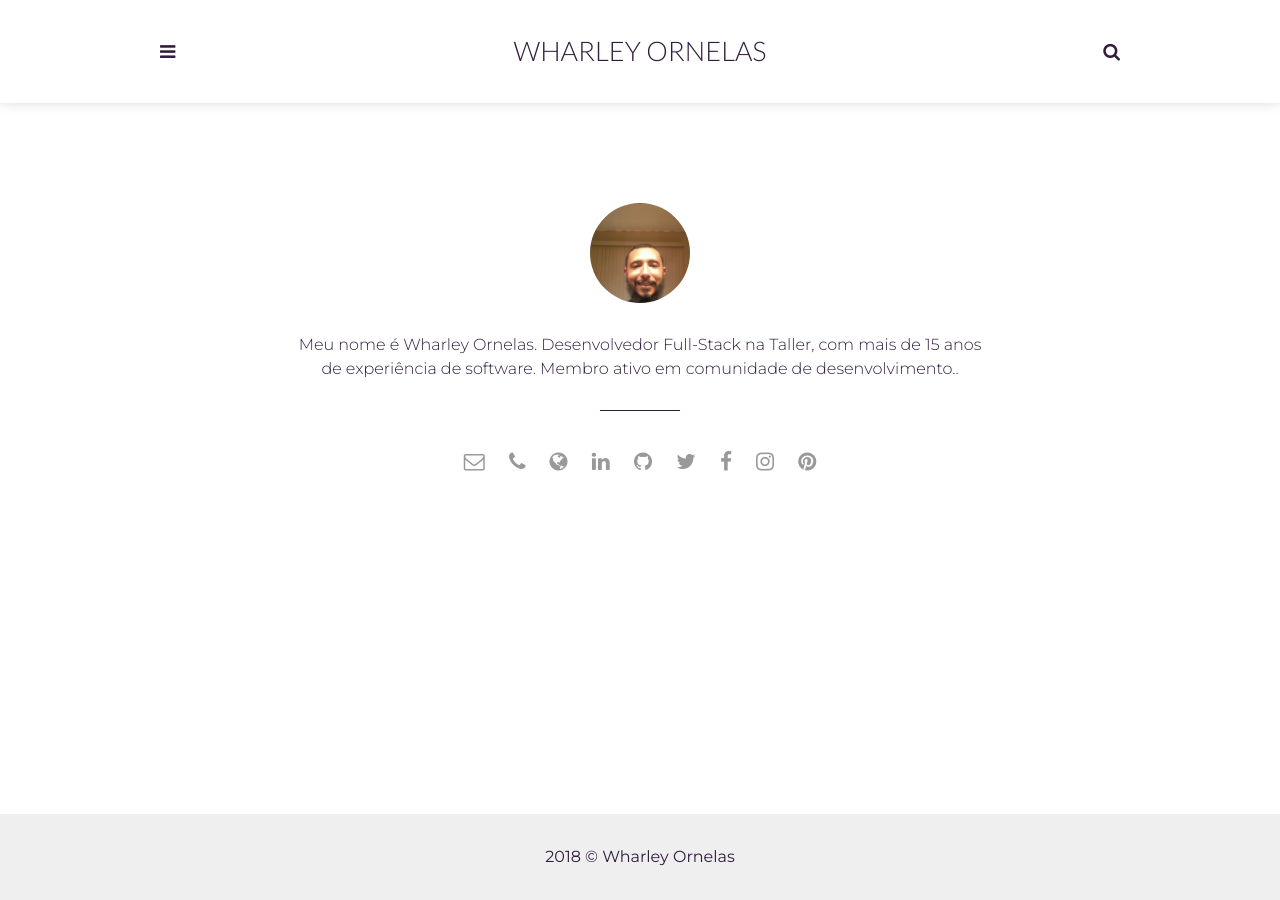
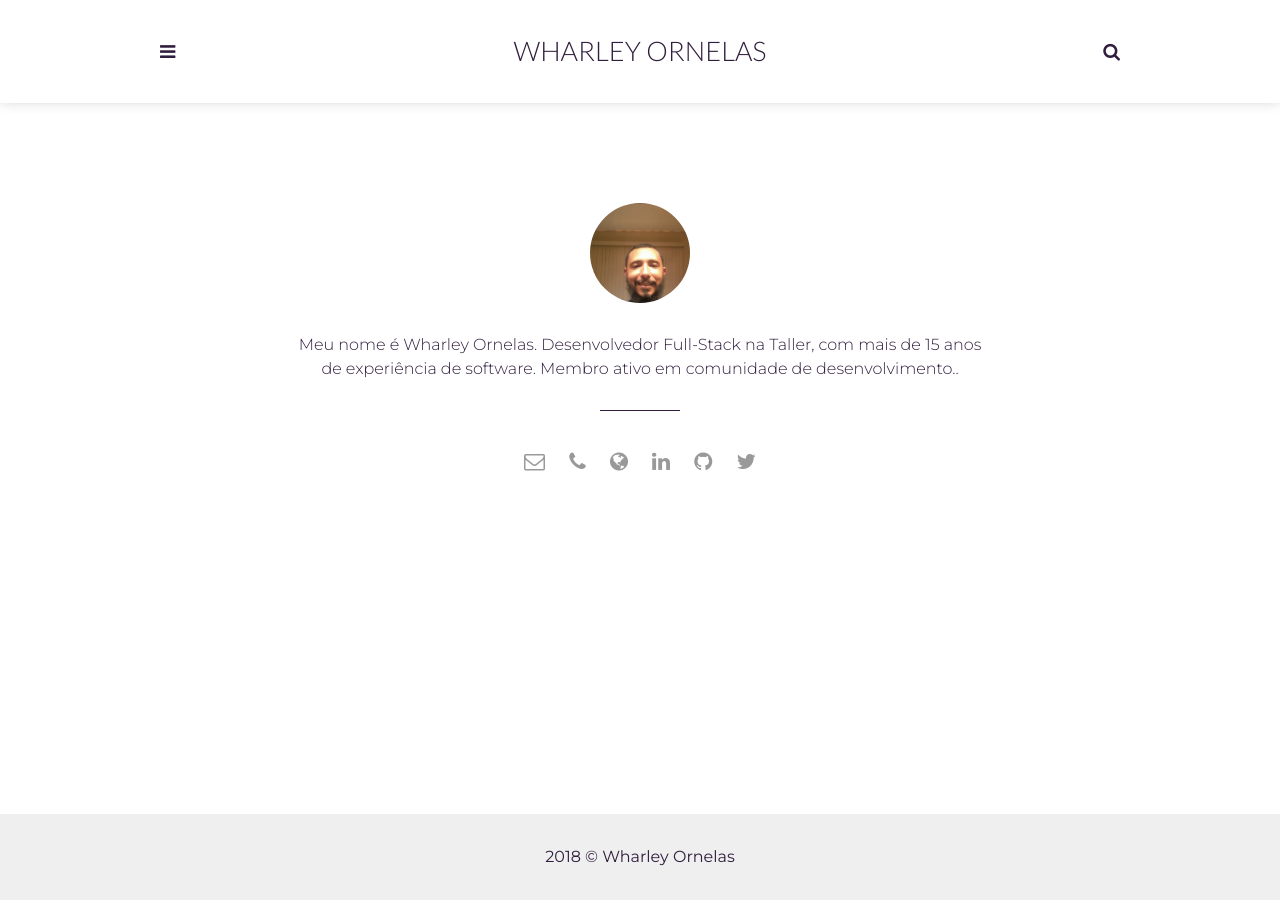
Before and after one commit to wharley/wharley.github.io, a Jekyll site: the page built from _pages/about.html, in a window 1280 px wide. Built offline with Jekyll 4.4.1, drawn with Linux system fonts in a browser that asks for light colours.

Commit message:
Remoged links social from about.

```diff
--- a/_pages/about.html
+++ b/_pages/about.html
@@ -48,24 +48,6 @@ permalink: /about/
       {% else %}
         <li class="twitter"><a href="https://twitter.com/artemsheludko_" target="_blank"><i class="fa fa-twitter" aria-hidden="true"></i></a></li>
       {% endif %}
-
-      {% if site.facebook %}
-        <li class="facebook"><a href="https://facebook.com/{{site.facebook}}" target="_blank"><i class="fa fa-facebook"></i></a></li>
-      {% else %}
-        <li class="facebook"><a href="https://facebook.com/" target="_blank"><i class="fa fa-facebook" aria-hidden="true"></i></a></li>
-      {% endif %}
-
-      {% if site.instagram %}
-        <li class="instagram"><a href="https://instagram.com/{{site.instagram}}" target="_blank"><i class="fa fa-instagram"></i></a></li>
-      {% else %}
-        <li class="instagram"><a href="https://instagram.com/" target="_blank"><i class="fa fa-instagram" aria-hidden="true"></i></a></li>
-      {% endif %}
-
-      {% if site.pinterest %}
-        <li class="pinterest"><a href="https://pinterest.com/{{site.pinterest}}" target="_blank"><i class="fa fa-pinterest"></i></a></li>
-      {% else %}
-        <li class="pinterest"><a href="https://pinterest.com/" target="_blank"><i class="fa fa-pinterest" aria-hidden="true"></i></a></li>
-      {% endif %}
       </ul>
     </section> <!-- End About Body-->
   </div> <!-- End About Container -->
```
